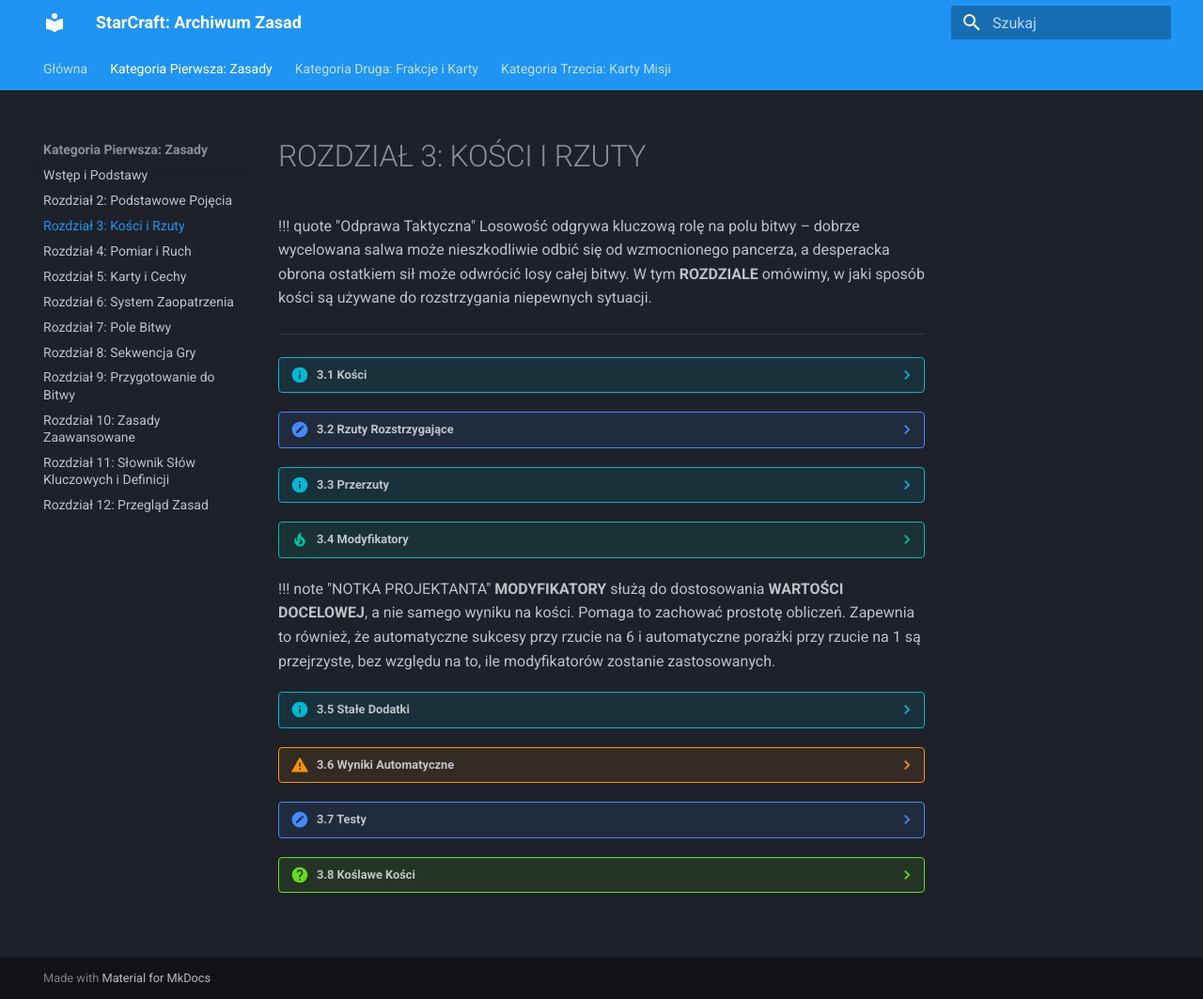
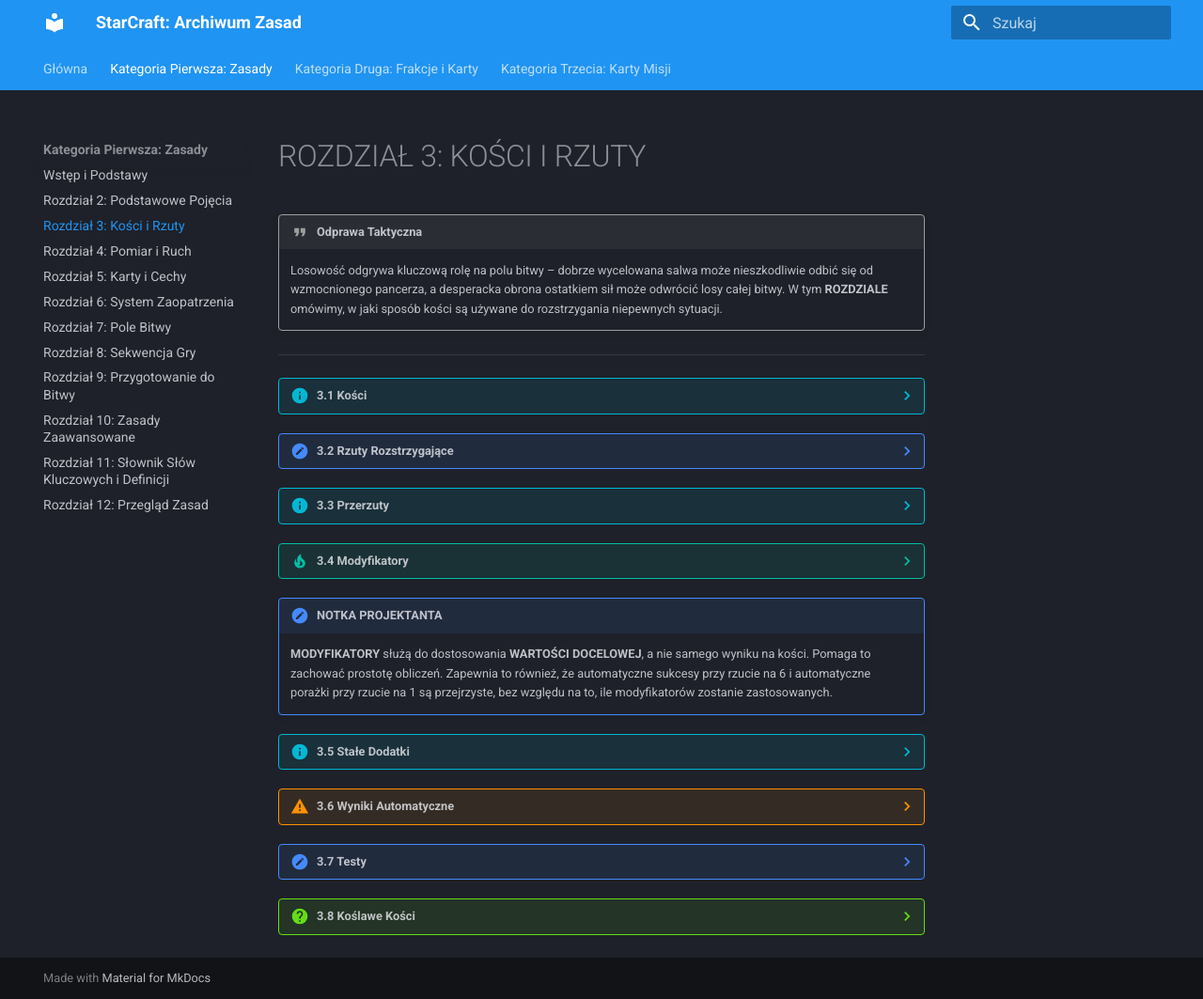
Before and after one commit to Ch3rryPL/sctmg_pl, an MkDocs documentation site: the page built from docs/zasady/rozdzial-3.md, in a window 1280 px wide and 1063 px high. Shown: the whole window at 94% size. Built offline with MkDocs 1.6.1 and Material for MkDocs 9.7.7, drawn with Linux system fonts in a browser that asks for light colours; part of the change alters nothing that is shown.

```diff
--- a/mkdocs.yml
+++ b/mkdocs.yml
@@ -35,6 +35,7 @@ nav:
       - 'Draft i Rozstawienie': misje/index.md
 
 markdown_extensions:
+  - admonition          # To aktywuje bloki !!!
   - pymdownx.details # Odpowiada za rozwijane bloki (spoiler/accordion)
   - pymdownx.superfences
   - attr_list
```
